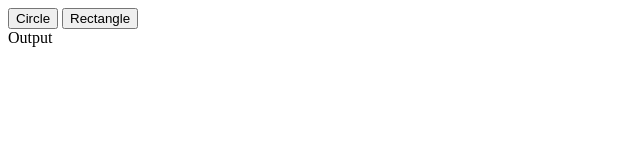
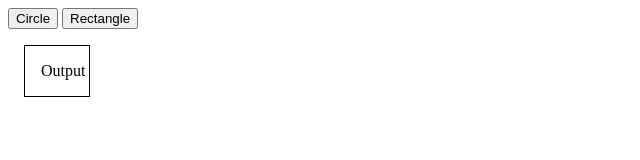
Before and after one commit to iamalhera/Circle-Rectangle-App, a plain HTML site: page index.html in a window 1280 px wide. Shown: the whole page, without its empty margins (0-640 px from the left). Drawn offline with Linux system fonts and the light colour scheme.

Commit message:
bug fixed

```diff
--- a/index.html
+++ b/index.html
@@ -5,7 +5,7 @@
     <meta http-equiv="X-UA-Compatible" content="IE=edge">
     <meta name="viewport" content="width=device-width, initial-scale=1.0">
     <title>Mock</title>
-    <link href="mock3css.css" rel="stylesheet">
+    <link href="styles.css" rel="stylesheet">
 </head>
 <body>
 
```
